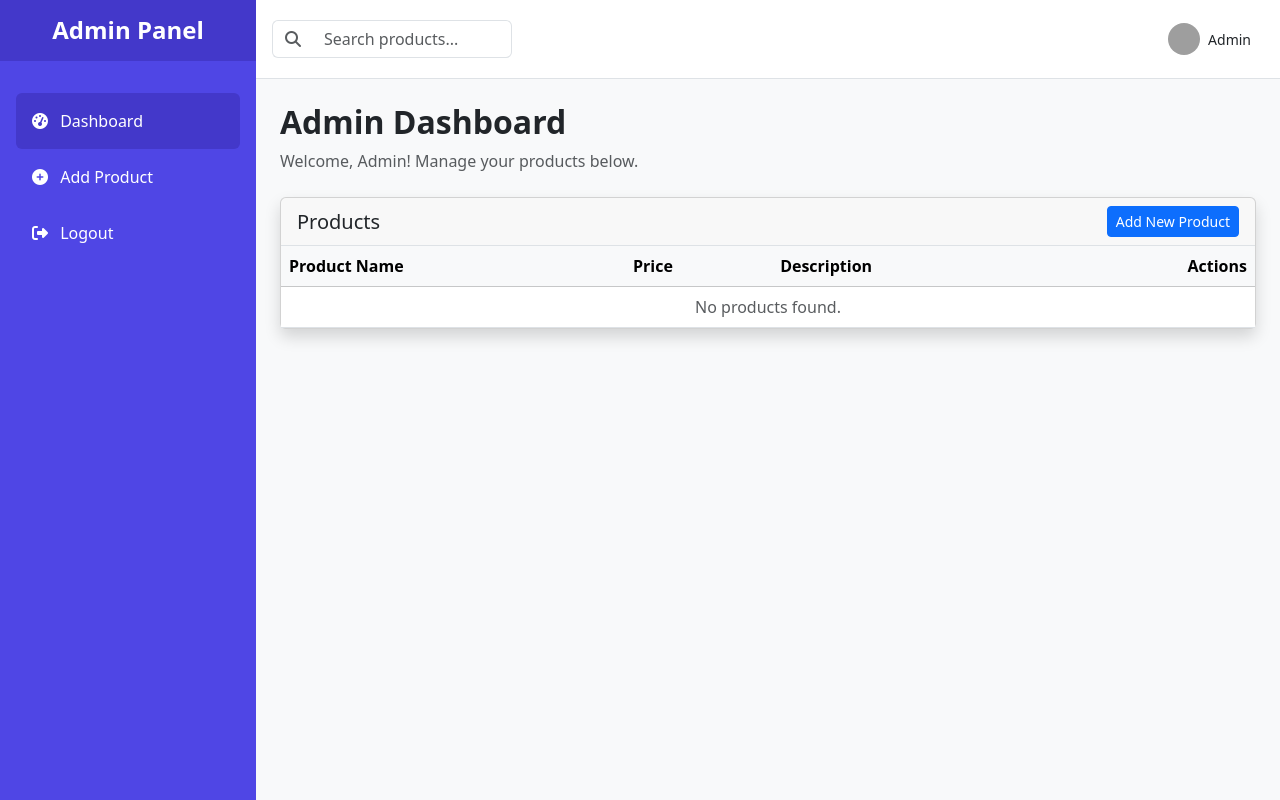
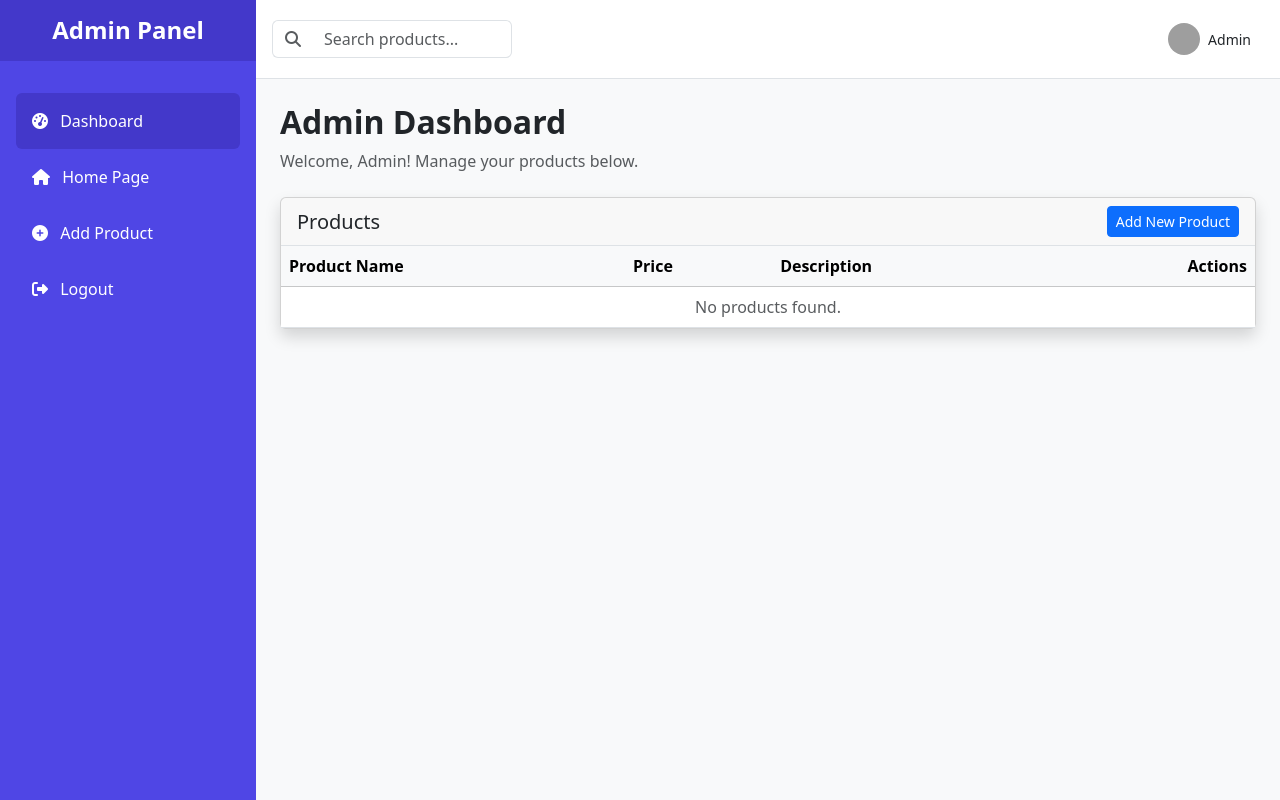
Before and after one commit to kavingojulius/shopping, a PHP site: page /admin/dashboard.php in a window 1280 px wide. Run offline with PHP 8.4, Linux system fonts and the light colour scheme; the visitor is signed in with stand-in values (Sample User, id 1); data that the repository does not hold is empty; grey boxes are pictures that could not be loaded.

Commit message:
made some changes

```diff
--- a/admin/dashboard.php
+++ b/admin/dashboard.php
@@ -44,11 +44,17 @@ $result = $conn->query("SELECT * FROM products");
             <div class="flex-grow-1 px-3 py-4 overflow-y-auto">
                 <ul class="nav flex-column">
                     <li class="nav-item">
-                        <a href="index.php" class="nav-link sidebar-link active text-white rounded py-3">
+                        <a href="dashboard.php" class="nav-link sidebar-link active text-white rounded py-3">
                             <i class="fas fa-tachometer-alt me-2"></i>
                             Dashboard
                         </a>
                     </li>
+                    <li class="nav-item">
+                            <a href="../index.php" class="nav-link sidebar-link text-white rounded py-3">
+                                <i class="fas fa-home me-2"></i>
+                               Home Page
+                            </a>
+                        </li>
                     <li class="nav-item">
                         <a href="add_item.php" class="nav-link sidebar-link text-white rounded py-3">
                             <i class="fas fa-plus-circle me-2"></i>
@@ -75,9 +81,15 @@ $result = $conn->query("SELECT * FROM products");
                 <div class="offcanvas-body">
                     <ul class="nav flex-column">
                         <li class="nav-item">
-                            <a href="index.php" class="nav-link sidebar-link active text-white rounded py-3">
+                            <a href="dashboard.php" class="nav-link sidebar-link active text-white rounded py-3">
                                 <i class="fas fa-tachometer-alt me-2"></i>
                                 Dashboard
+                            </a>
+                        </li>
+                        <li class="nav-item">
+                            <a href="../index.php" class="nav-link sidebar-link text-white rounded py-3">
+                                <i class="fas fa-home me-2"></i>
+                               Home Page
                             </a>
                         </li>
                         <li class="nav-item">
```
Also changed, not shown: index.php (+12 -5 lines).
